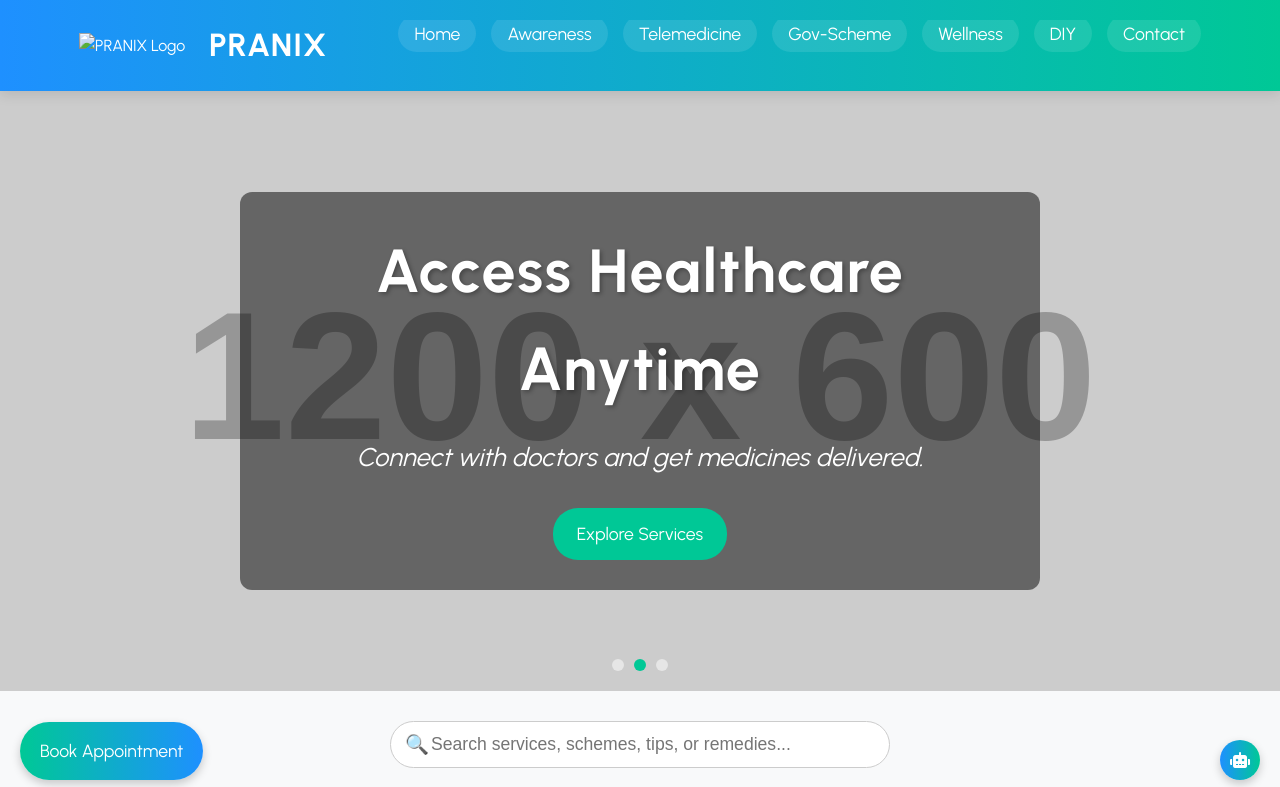
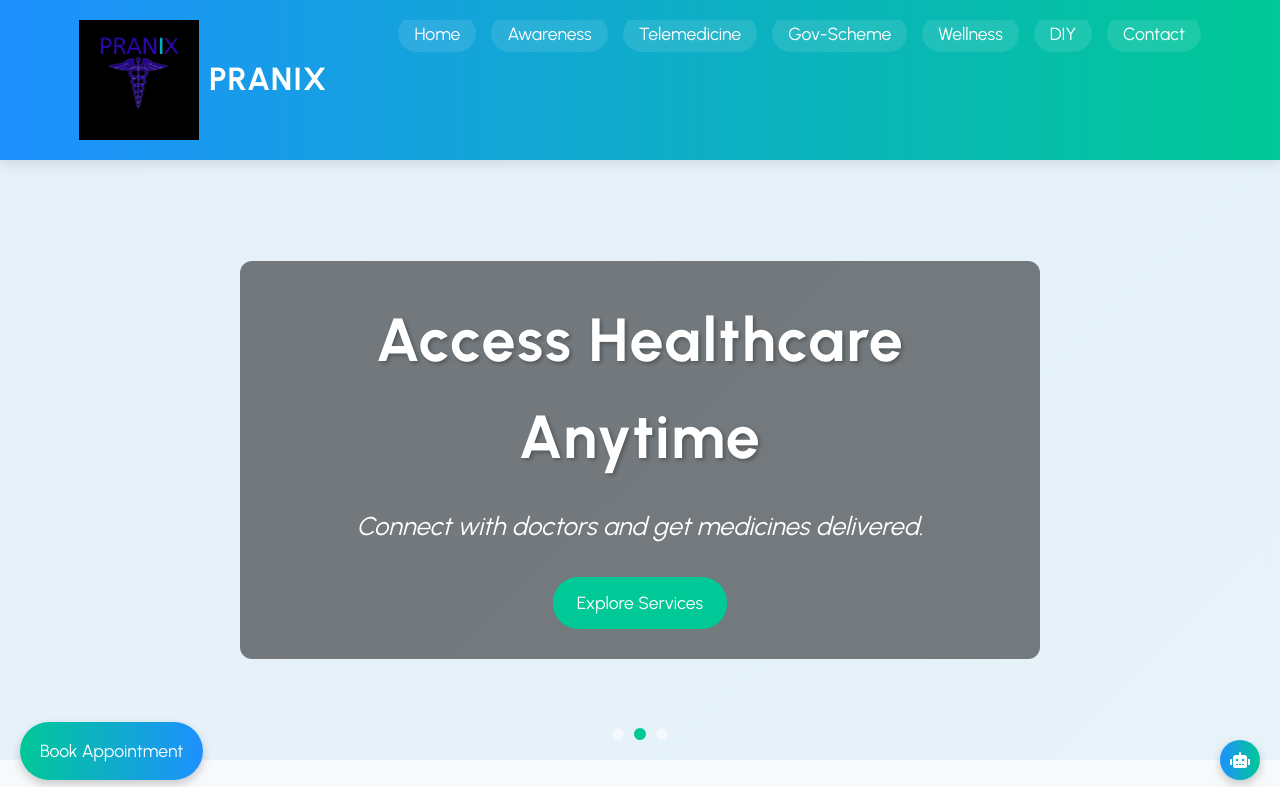
Before and after one commit to SACADY-7/Health-Tech-Web, a plain HTML site: page index.html in a window 1280 px wide. Shown: the top 787 px of the page. Drawn offline with nearby package versions, Linux system fonts and the light colour scheme; some packages are replaced by stand-ins of ours; placeholder pictures from the web are drawn by us.

Commit message:
Update index.html

```diff
--- a/index.html
+++ b/index.html
@@ -696,7 +696,7 @@
   <header class="clearfix">
     <div class="container">
       <div class="logo-container">
-        <img src="pranix-logo.png" alt="PRANIX Logo" loading="lazy">
+        <img src="pranix_logo.jpeg" alt="PRANIX Logo" loading="lazy">
         <h1>PRANIX</h1>
       </div>
       <button class="hamburger" aria-label="Toggle navigation">☰</button>
@@ -725,7 +725,7 @@
           <a href="#telemedicine" class="btn btn-primary">Get Started</a>
         </div>
       </div>
-      <div class="slide" style="background-image: url('https://via.placeholder.com/1200x600?text=Slide+2');">
+      <div class="slide" style="background-image: url('');">
         <div class="slide-content">
           <h2>Access Healthcare Anytime</h2>
           <p>Connect with doctors and get medicines delivered.</p>
```
